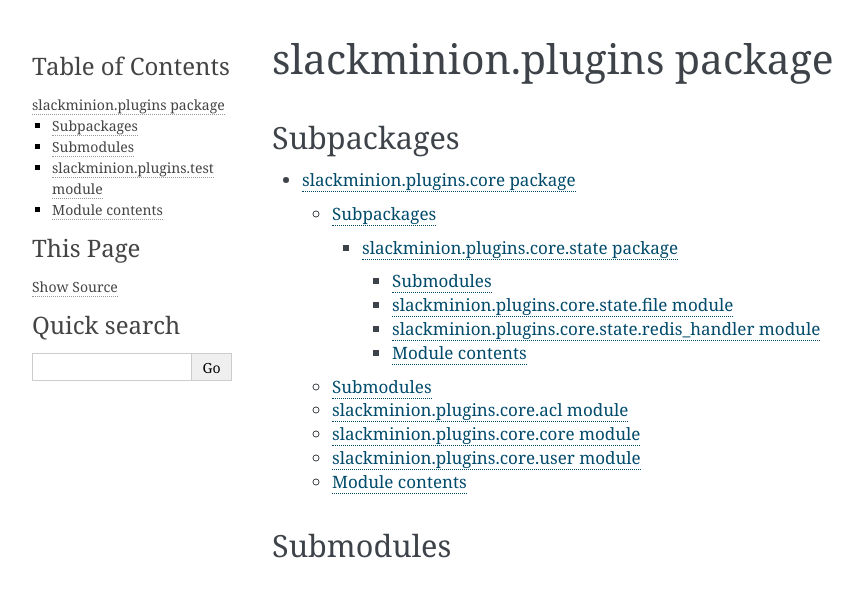
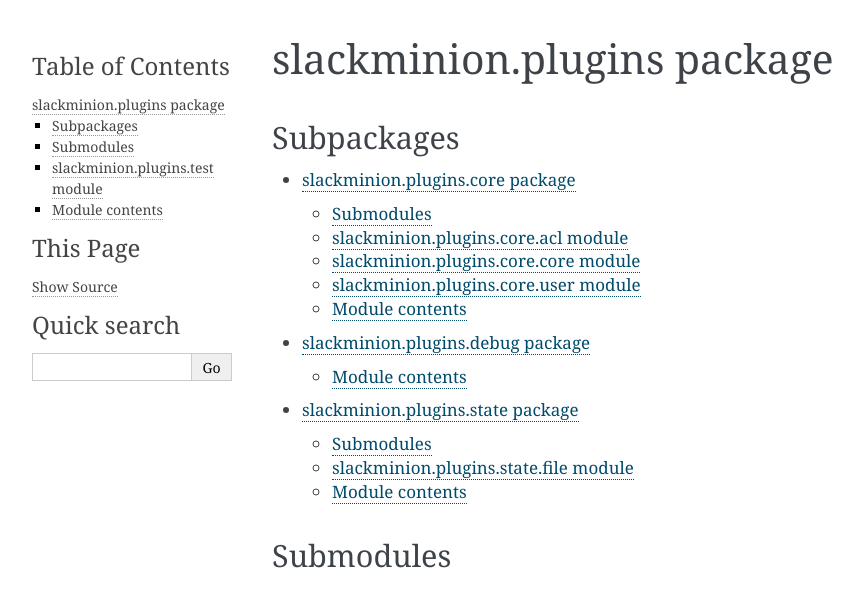
Before and after one commit to pinterest/slackminion, a Sphinx documentation site: the page built from docs/slackminion.plugins.rst, in a window 1280 px wide. Shown: the top 603 px of the page, without its empty margins (148-1011 px from the left). Built offline with Sphinx 7.4.7, drawn with Linux system fonts in a browser that asks for light colours.

Commit message:
Fix docs

```diff
--- a/docs/slackminion.plugins.core.rst
+++ b/docs/slackminion.plugins.core.rst
@@ -1,12 +1,5 @@
 slackminion.plugins.core package
 ================================
-
-Subpackages
------------
-
-.. toctree::
-
-    slackminion.plugins.core.state
 
 Submodules
 ----------
--- a/docs/slackminion.plugins.rst
+++ b/docs/slackminion.plugins.rst
@@ -7,6 +7,8 @@ Subpackages
 .. toctree::
 
     slackminion.plugins.core
+    slackminion.plugins.debug
+    slackminion.plugins.state
 
 Submodules
 ----------
```
Also changed, not shown: docs/slackminion.plugins.core.state.rst (deleted, +0 -30 lines), docs/slackminion.plugins.debug.rst (added, +10 -0 lines), docs/slackminion.plugins.state.rst (added, +22 -0 lines), 2 other files.
